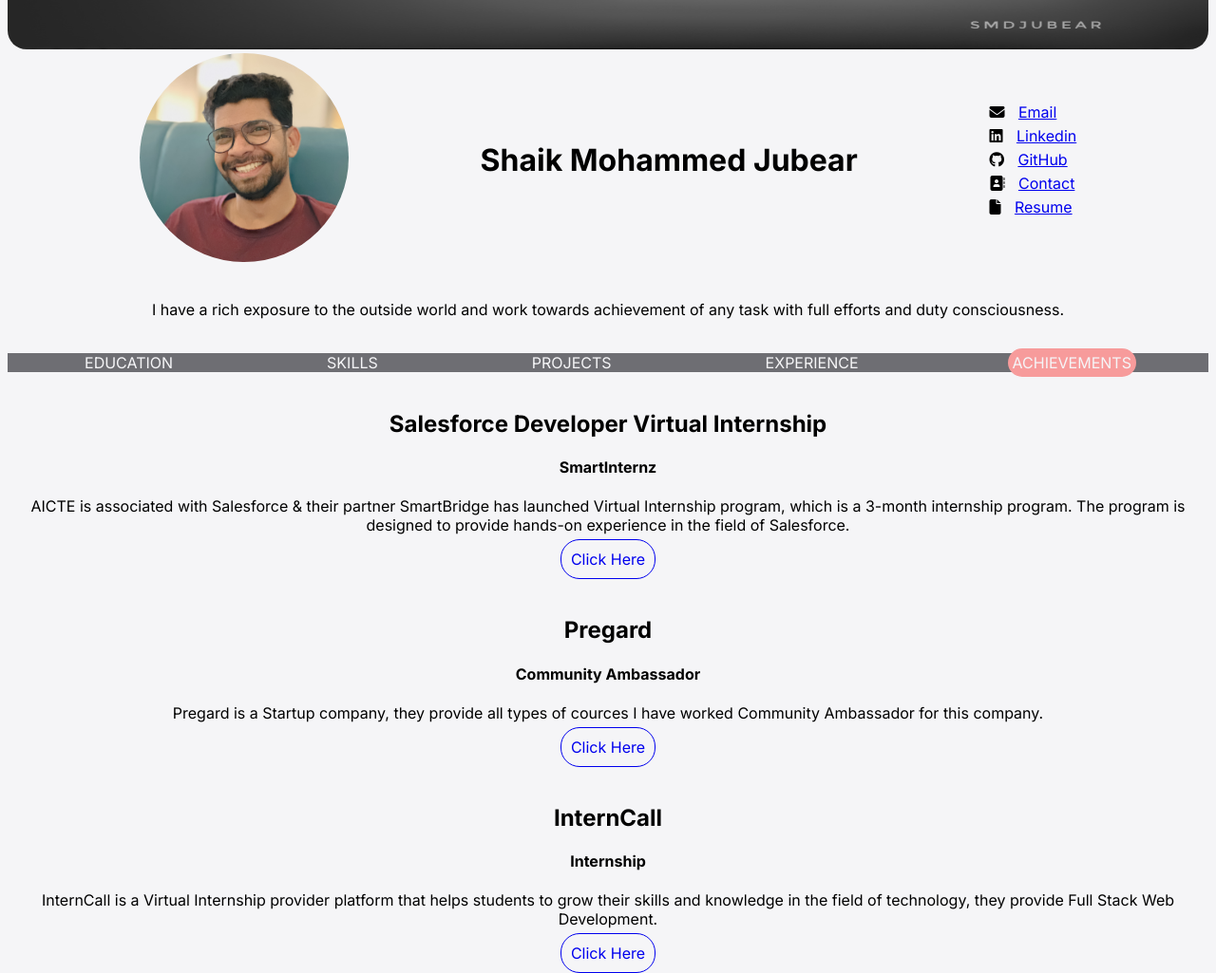
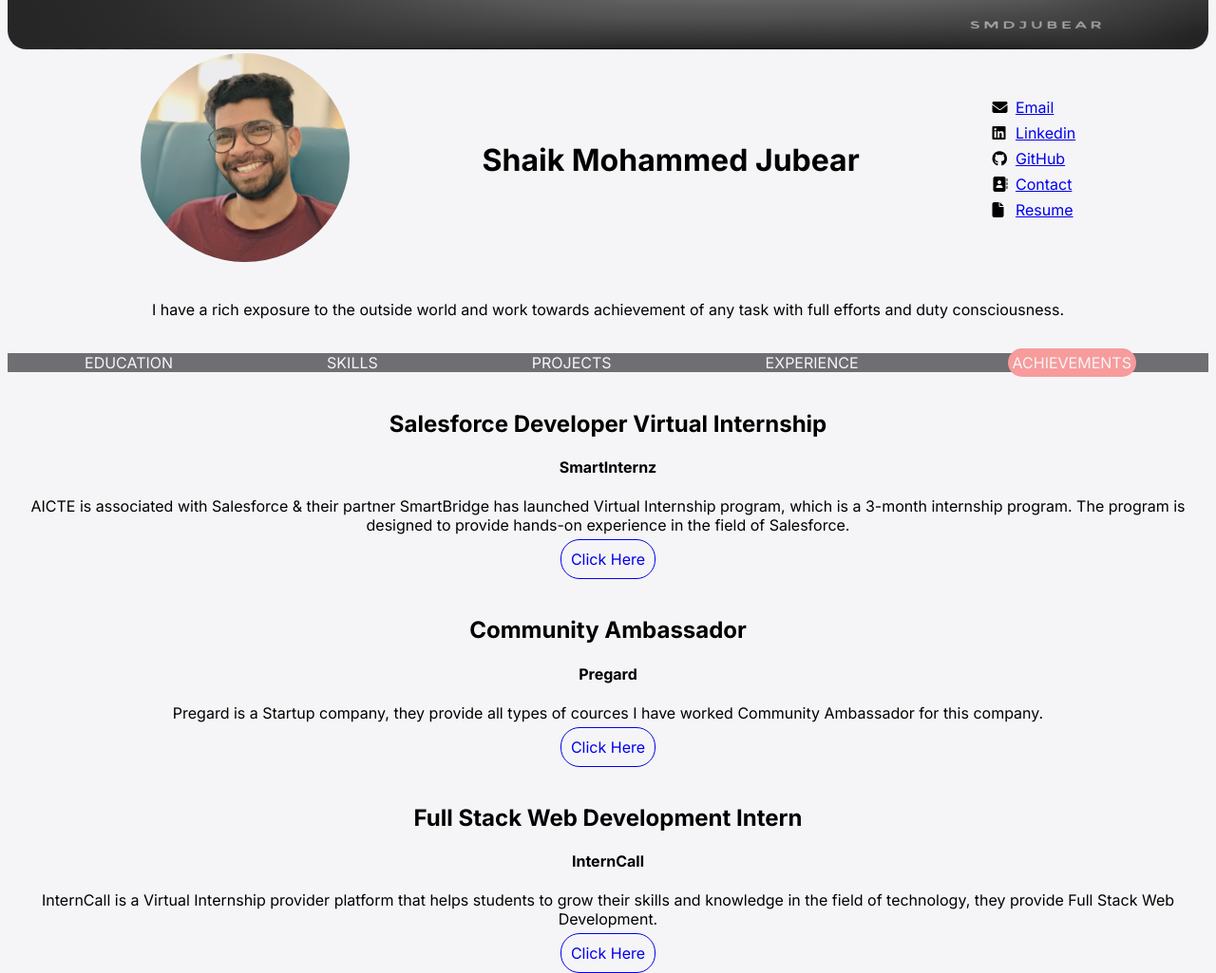
Before and after one commit to smdjubear/portfolio, a plain HTML site: page files/achievements.html in a window 1280 px wide. Shown: the part 206-1231 px from the top of the page at 95% size. Drawn offline with Linux system fonts and the light colour scheme.

Commit message:
updated code

```diff
--- a/files/achievements.html
+++ b/files/achievements.html
@@ -107,8 +107,8 @@
 
       <!-- Pregard -->
       <div class="pregard">
-        <h2>Pregard</h2>
-        <h4>Community Ambassador</h4>
+        <h2>Community Ambassador</h2>
+        <h4>Pregard</h4>
         <p>
           Pregard is a Startup company, they provide all types of cources I have
           worked Community Ambassador for this company.
@@ -124,8 +124,8 @@
 
       <!-- InternCall -->
       <div class="interncall">
-        <h2>InternCall</h2>
-        <h4>Internship</h4>
+        <h2>Full Stack Web Development Intern</h2>
+        <h4>InternCall</h4>
         <p>
           InternCall is a Virtual Internship provider platform that helps
           students to grow their skills and knowledge in the field of
--- a/style.css
+++ b/style.css
@@ -26,16 +26,18 @@
   display: flex;
   flex-direction: column;
   gap: 5px;
+
 }
 
+.profile-social i{
+  width: 20px;
+  height: 20px;
+}
 .profile-social :hover {
   background-color: rgb(251, 203, 145);
   border-radius: 30px;
 }
 
-i {
-  margin-right: 10px;
-}
 
 .profile {
   padding: 20px;
```
Also changed, not shown: index.html (+3 -1 lines).
